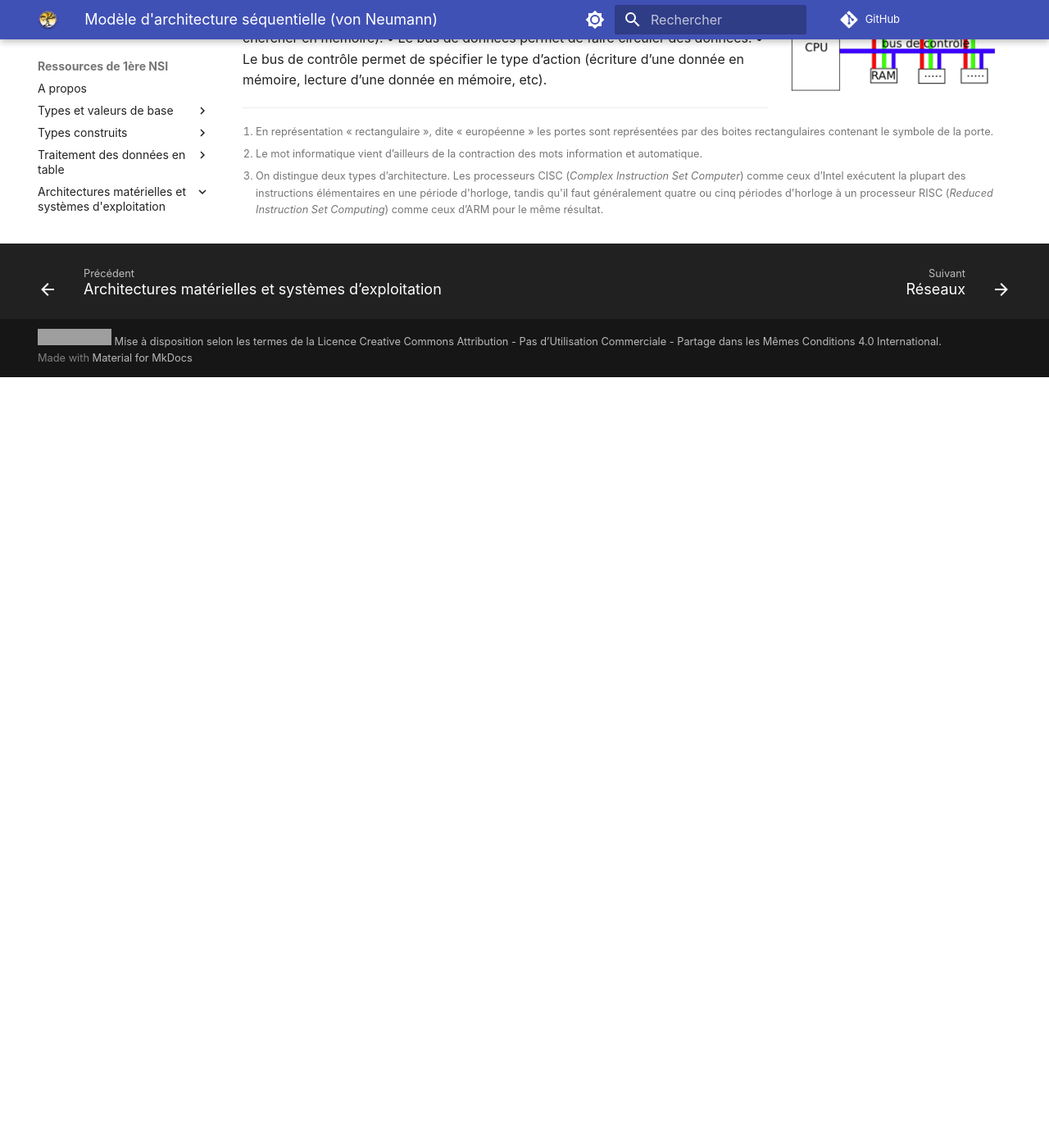
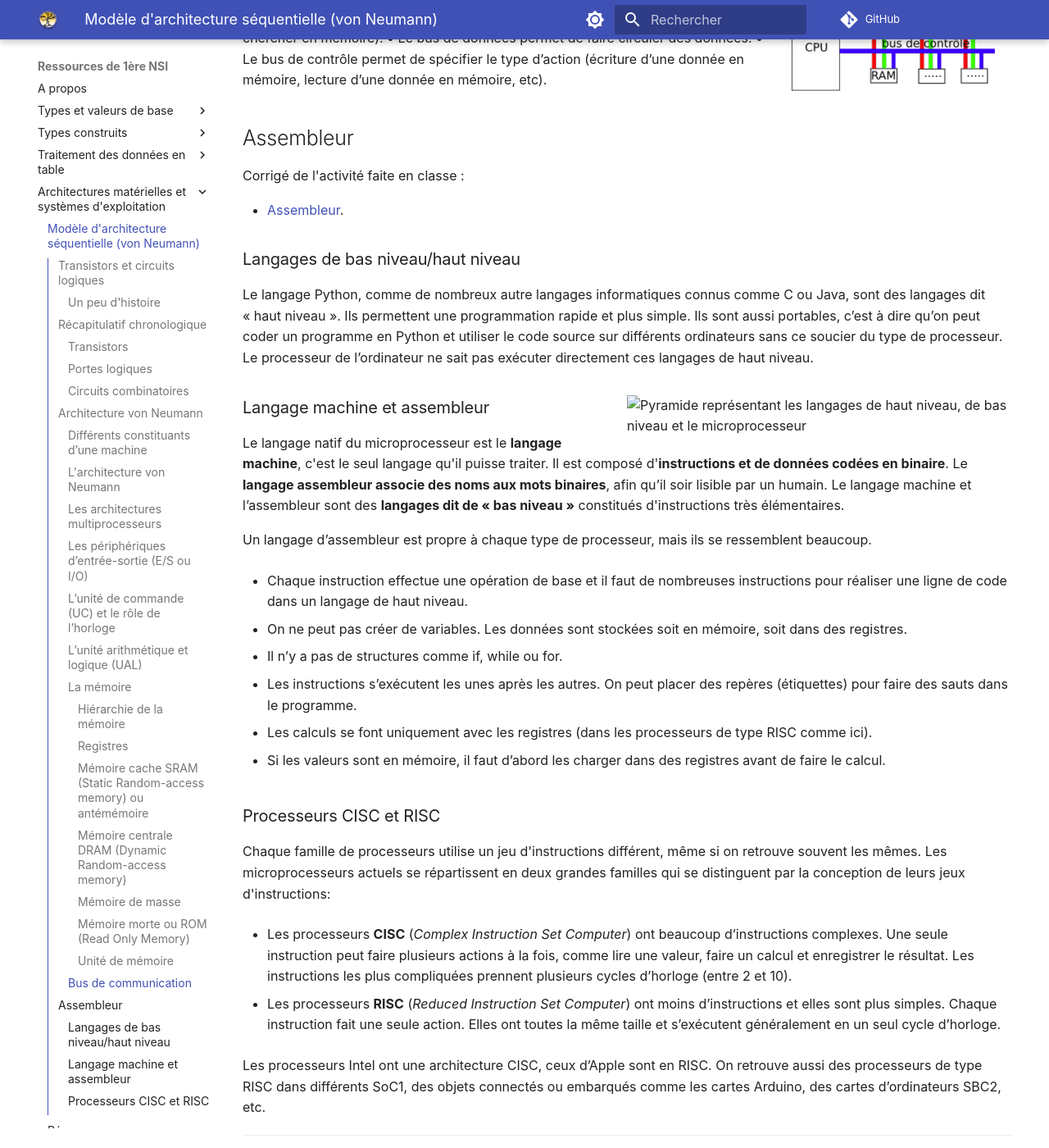
Before and after one commit to fab-perez/NSI-1, an MkDocs documentation site: the page built from docs/architecture-materielles-et-systemes-d-exploitation/1-modele-architecture-sequentielle.md, in a window 1280 px wide and 1400 px high, scrolled down 8089 px. Shown: the whole window at 82% size. Built offline with MkDocs 1.6.1 and Material for MkDocs 9.7.7, drawn with Linux system fonts in a browser that asks for light colours; comment, search, counter and statistics services are not loaded; before the commit the page ends 8549 px from its top, so only the background shows below that; some of the changed text lies outside the part shown; grey boxes are pictures that could not be loaded.

Commit message:
Add files via upload

```diff
--- a/docs/architecture-materielles-et-systemes-d-exploitation/1-modele-architecture-sequentielle.md
+++ b/docs/architecture-materielles-et-systemes-d-exploitation/1-modele-architecture-sequentielle.md
@@ -127,7 +127,7 @@
 
 Corrigé de l'activité faite en classe :
 
-- [Architecture von Neumann](assets/[NSI] AMSE - 2.Activité Architecture von Neumann - correction.pdf).
+- [Architecture von Neumann](assets/[NSI] AMSE - 2.Architecture von Neumann - correction.pdf).
 
 ### Différents constituants d’une machine
 
@@ -288,3 +288,50 @@
     • Le bus d’adresse permet de faire circuler des adresses (par exemple l’adresse d’une donnée à aller chercher en mémoire).
     • Le bus de données permet de faire circuler des données.
     • Le bus de contrôle permet de spécifier le type d’action (écriture d’une donnée en mémoire, lecture d’une donnée en mémoire, etc).
+
+
+## Assembleur
+
+
+Corrigé de l'activité faite en classe :
+
+- [Assembleur](assets/[NSI] AMSE - 3.Assembleur - correction.pdf).
+
+### Langages de bas niveau/haut niveau
+
+Le langage Python, comme de nombreux autre langages informatiques connus comme C ou Java, sont des langages dit « haut niveau ». Ils permettent une programmation rapide et plus simple. Ils sont aussi portables, c’est à dire qu’on peut coder un programme en Python et utiliser le code source sur différents ordinateurs sans ce soucier du type de processeur. Le processeur de l’ordinateur ne sait pas exécuter directement ces langages de haut niveau.
+
+
+![Pyramide représentant les langages de haut niveau, de bas niveau et le microprocesseur](assets/1-langages-bas-haut-niveaux-light-mode.png#only-light){width="50%" align=right}
+![Pyramide représentant les langages de haut niveau, de bas niveau et le microprocesseur](assets/1-langages-bas-haut-niveaux-dark-mode.png#only-dark){width="50%" align=right}
+
+
+### Langage machine et assembleur
+
+Le langage natif du microprocesseur est le **langage machine**, c'est le seul langage qu'il puisse traiter. Il est composé d'**instructions et de données codées en binaire**. Le **langage assembleur associe des noms aux mots binaires**, afin qu’il soir lisible par un humain. Le langage machine et l’assembleur sont des **langages dit de  « bas niveau »** constitués d'instructions très élémentaires.
+
+
+
+Un langage d’assembleur est propre à chaque type de processeur, mais ils se ressemblent beaucoup.
+
+- Chaque instruction effectue une opération de base et il faut de nombreuses instructions pour réaliser une  ligne de code dans un langage de haut niveau.
+
+- On ne peut pas créer de variables. Les données sont stockées soit en mémoire, soit dans des registres.
+
+- Il n’y a pas de structures comme if, while ou for.
+
+- Les instructions s’exécutent les unes après les autres. On peut placer des repères (étiquettes) pour faire des sauts dans le programme.
+
+- Les calculs se font uniquement avec les registres (dans les processeurs de type RISC comme ici).
+
+- Si les valeurs sont en mémoire, il faut d’abord les charger dans des registres avant de faire le calcul.
+
+### Processeurs CISC et RISC
+
+Chaque famille de processeurs utilise un jeu d'instructions différent, même si on retrouve souvent les mêmes. Les microprocesseurs actuels se répartissent en deux grandes familles qui se distinguent par la conception de leurs jeux d'instructions:
+
+- Les processeurs **CISC** (*Complex Instruction Set Computer*) ont beaucoup d’instructions complexes. Une seule instruction peut faire plusieurs actions à la fois, comme lire une valeur, faire un calcul et enregistrer le résultat. Les instructions les plus compliquées prennent plusieurs cycles d’horloge (entre 2 et 10).
+
+- Les processeurs **RISC** (*Reduced Instruction Set Computer*) ont moins d’instructions et elles sont plus simples. Chaque instruction fait une seule action. Elles ont toutes la même taille et s’exécutent généralement en un seul cycle d’horloge.
+
+Les processeurs Intel ont une architecture CISC, ceux d’Apple sont en RISC. On retrouve aussi des processeurs de type RISC dans différents SoC1, des objets connectés ou embarqués comme les cartes Arduino, des cartes d’ordinateurs SBC2, etc.
```
Also changed, not shown: other parts of docs/architecture-materielles-et-systemes-d-exploitation/1-modele-architecture-sequentielle.md (+1 -1 lines), docs/architecture-materielles-et-systemes-d-exploitation/3-systemes-exploitation.md (+1 -1 lines).
